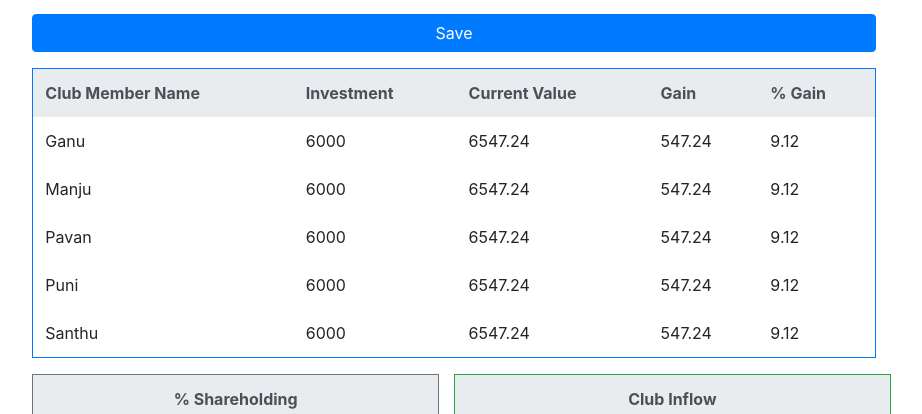
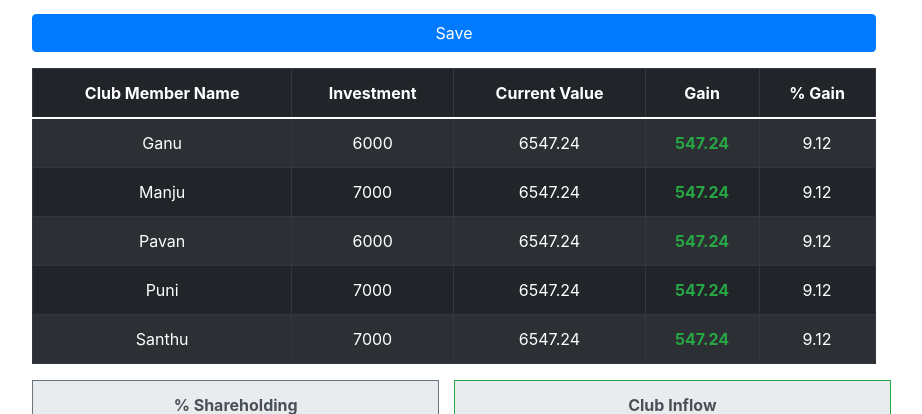
Before and after one commit to Pavan-Varadaraju/namma-investment-club, a React (Create React App) app: page / in a window 1280 px wide. Shown: the part 219-633 px from the top of the page, without its empty margins (186-1108 px from the left). Built offline with nearby package versions, Linux system fonts and the light colour scheme; no server answers; the database is empty.

Commit message:
Added dynamic data population with the help of mock response data

```diff
--- a/src/assets/constant.js
+++ b/src/assets/constant.js
@@ -1,7 +1,239 @@
 export const users = [
-    'Ganu',
-    'Manju',
-    'Pavan',
-    'Puni',
-    'Santhu'
-]
+  { FullName: "Ganu", UserId: 147 },
+  { FullName: "Manju", UserId: 258 },
+  { FullName: "Pavan", UserId: 369 },
+  { FullName: "Puni", UserId: 456 },
+  { FullName: "Santhu", UserId: 789 },
+];
+
+export const MutualFunds = {
+  QuantActiveFund: "Quant Active Fund",
+  QuantSmallCapFund: "Quant Small Cap Fund",
+};
+
+export const MutualFundsSchemeCodes = [
+  {
+    FundName: MutualFunds.QuantActiveFund,
+    SchemeCode: 120823,
+  },
+  {
+    FundName: MutualFunds.QuantSmallCapFund,
+    SchemeCode: 120828,
+  },
+];
+
+export const ContributionDetails = [
+  {
+    ContributionDate: "01/01/2021",
+    Contributors: [
+      {
+        Contributor: users[0],
+        ContributionAmount: 1000,
+      },
+      {
+        Contributor: users[1],
+        ContributionAmount: 1000,
+      },
+      {
+        Contributor: users[2],
+        ContributionAmount: 1000,
+      },
+      {
+        Contributor: users[3],
+        ContributionAmount: 1000,
+      },
+      {
+        Contributor: users[4],
+        ContributionAmount: 1000,
+      },
+    ],
+  },
+  {
+    ContributionDate: "01/02/2021",
+    Contributors: [
+      {
+        Contributor: users[0],
+        ContributionAmount: 1000,
+      },
+      {
+        Contributor: users[1],
+        ContributionAmount: 1000,
+      },
+      {
+        Contributor: users[2],
+        ContributionAmount: 1000,
+      },
+      {
+        Contributor: users[3],
+        ContributionAmount: 1000,
+      },
+      {
+        Contributor: users[4],
+        ContributionAmount: 1000,
+      },
+    ],
+  },
+  {
+    ContributionDate: "01/03/2021",
+    Contributors: [
+      {
+        Contributor: users[0],
+        ContributionAmount: 1000,
+      },
+      {
+        Contributor: users[1],
+        ContributionAmount: 1000,
+      },
+      {
+        Contributor: users[2],
+        ContributionAmount: 1000,
+      },
+      {
+        Contributor: users[3],
+        ContributionAmount: 1000,
+      },
+      {
+        Contributor: users[4],
+        ContributionAmount: 1000,
+      },
+    ],
+  },
+  {
+    ContributionDate: "01/04/2021",
+    Contributors: [
+      {
+        Contributor: users[0],
+        ContributionAmount: 1000,
+      },
+      {
+        Contributor: users[1],
+        ContributionAmount: 1000,
+      },
+      {
+        Contributor: users[2],
+        ContributionAmount: 1000,
+      },
+      {
+        Contributor: users[3],
+        ContributionAmount: 1000,
+      },
+      {
+        Contributor: users[4],
+        ContributionAmount: 1000,
+      },
+    ],
+  },
+  {
+    ContributionDate: "01/05/2021",
+    Contributors: [
+      {
+        Contributor: users[0],
+        ContributionAmount: 1000,
+      },
+      {
+        Contributor: users[1],
+        ContributionAmount: 1000,
+      },
+      {
+        Contributor: users[2],
+        ContributionAmount: 1000,
+      },
+      {
+        Contributor: users[3],
+        ContributionAmount: 1000,
+      },
+      {
+        Contributor: users[4],
+        ContributionAmount: 1000,
+      },
+    ],
+  },
+  {
+    ContributionDate: "01/06/2021",
+    Contributors: [
+      {
+        Contributor: users[0],
+        ContributionAmount: 1000,
+      },
+      {
+        Contributor: users[1],
+        ContributionAmount: 1000,
+      },
+      {
+        Contributor: users[2],
+        ContributionAmount: 1000,
+      },
+      {
+        Contributor: users[3],
+        ContributionAmount: 1000,
+      },
+      {
+        Contributor: users[4],
+        ContributionAmount: 1000,
+      },
+    ],
+  },
+  {
+    ContributionDate: "01/07/2021",
+    Contributors: [
+      {
+        Contributor: users[1],
+        ContributionAmount: 1000,
+      },
+
+      {
+        Contributor: users[3],
+        ContributionAmount: 1000,
+      },
+      {
+        Contributor: users[4],
+        ContributionAmount: 1000,
+      },
+    ],
+  },
+];
+
+export const InvestmentDetails = [
+  {
+    InvestmentCategory: "MutualFund",
+    FundName: MutualFunds.QuantActiveFund,
+    SchemeCode: 120823,
+    InvestedOn: "26/04/2021",
+    InvestedAmount: 20000,
+    FolioNumber: "5103843783",
+    Units: 61.15,
+    PurchasedNav: 327.05,
+    InvestedBy: "Pavan",
+    CurrentNav: 0,
+    CurrentValue: 0,
+    CurrentGain: 0,
+  },
+  {
+    InvestmentCategory: "MutualFund",
+    FundName: MutualFunds.QuantActiveFund,
+    SchemeCode: 120823,
+    InvestedOn: "07/05/2021",
+    InvestedAmount: 5000,
+    FolioNumber: "5104050426",
+    Units: 14.044,
+    PurchasedNav: 356.0139,
+    InvestedBy: "Manju",
+    CurrentNav: 0,
+    CurrentValue: 0,
+    CurrentGain: 0,
+  },
+  {
+    InvestmentCategory: "MutualFund",
+    FundName: MutualFunds.QuantSmallCapFund,
+    SchemeCode: 120828,
+    InvestedOn: "08/06/2021",
+    InvestedAmount: 5000,
+    FolioNumber: "5104050426",
+    Units: 44.664,
+    PurchasedNav: 111.9424,
+    InvestedBy: "Manju",
+    CurrentNav: 0,
+    CurrentValue: 0,
+    CurrentGain: 0,
+  },
+];
--- a/src/components/dashboard/dashboard.js
+++ b/src/components/dashboard/dashboard.js
@@ -4,6 +4,8 @@
 import { users } from "../../assets/constant";
 import Dropdown from "react-bootstrap/Dropdown";
 import DropdownButton from "react-bootstrap/DropdownButton";
+import Table from "react-bootstrap/Table";
+import * as Constants from "../../assets/constant";
 
 const Dashboard = () => {
   const initialValues = {
@@ -12,12 +14,13 @@
     investedDate: "",
   };
 
-  var [contributionDetails, setContributionDetails] = useState({});
+  var [contributionDetails, setContributionDetails] = useState(
+    Constants.ContributionDetails
+  );
+  var [userDetails, setUserDetails] = useState([]);
   var [investorName, setInvestorName] = useState("");
 
   var [values, setValues] = useState(initialValues);
-
-  const [investedDate, setInvestedDate] = useState(new Date());
 
   const handleChange = (e) => {
     console.log("e", e);
@@ -45,14 +48,35 @@
   };
 
   useEffect(() => {
-    firebaseDb.child("clubMemberContribution").on("value", (snapshot) => {
-      if (snapshot.val()) {
-        setContributionDetails({
-          ...snapshot.val(),
+    let usersList = [];
+    contributionDetails.forEach((contribution, ind) => {
+      contribution["Contributors"].forEach((contributor) => {
+        usersList.push(JSON.stringify(contributor["Contributor"]));
       });
+    });
+    usersList = usersList.filter((val, id, array) => array.indexOf(val) === id);
+    setUserDetails(usersList);
+    // firebaseDb.child("clubMemberContribution").on("value", (snapshot) => {
+    //   if (snapshot.val()) {
+    //     setContributionDetails({
+    //       ...snapshot.val(),
+    //     });
+    //   }
+    // });
+  }, []);
+
+  const getTotalContribution = (userId) => {
+    let totalContribution = 0;
+    contributionDetails.forEach((contribution) => {
+      contribution["Contributors"].forEach((contributor, ind) => {
+        if (contributor.Contributor["UserId"] === userId) {
+          totalContribution =
+            totalContribution + contributor.ContributionAmount;
         }
       });
-  }, []);
+    });
+    return totalContribution;
+  };
 
   return (
     <>
@@ -130,8 +154,8 @@
       </form>
       <div className="row">
         <div className="col">
-          <table className="table table-borderless table-stripped border border-primary">
-            <thead className="thead-light">
+          <Table striped bordered hover variant="dark" className="text-center">
+            <thead>
               <tr>
                 <th>Club Member Name</th>
                 <th>Investment</th>
@@ -141,47 +165,25 @@
               </tr>
             </thead>
             <tbody>
-              {/* {Object.keys(contributionDetails).map((id) => { */}
-              {/* return ( */}
+              {userDetails &&
+                userDetails.length > 0 &&
+                userDetails.map((user, ind) => {
+                  return (
                     <tr>
-                <td>Ganu</td>
-                <td>6000</td>
+                      <td>{JSON.parse(user)["FullName"]}</td>
+                      <td>
+                        {getTotalContribution(JSON.parse(user)["UserId"])}
+                      </td>
                       <td>6547.24</td>
-                <td>547.24</td>
+                      <td className="text-success">
+                        <strong>547.24</strong>
+                      </td>
                       <td>9.12</td>
                     </tr>
-              <tr>
-                <td>Manju</td>
-                <td>6000</td>
-                <td>6547.24</td>
-                <td>547.24</td>
-                <td>9.12</td>
-              </tr>
-              <tr>
-                <td>Pavan</td>
-                <td>6000</td>
-                <td>6547.24</td>
-                <td>547.24</td>
-                <td>9.12</td>
-              </tr>
-              <tr>
-                <td>Puni</td>
-                <td>6000</td>
-                <td>6547.24</td>
-                <td>547.24</td>
-                <td>9.12</td>
-              </tr>
-              <tr>
-                <td>Santhu</td>
-                <td>6000</td>
-                <td>6547.24</td>
-                <td>547.24</td>
-                <td>9.12</td>
-              </tr>
-              {/* );
-              })} */}
+                  );
+                })}
             </tbody>
-          </table>
+          </Table>
         </div>
         </div>
       <div className="row">
@@ -222,6 +224,7 @@
         </div>
         <div className="col">
           <div className="row">
+            {/* className="table table-borderless table-stripped border border-success" */}
             <table className="table table-borderless table-stripped border border-success">
               <thead className="thead-light text-center">
                 <tr>
--- a/src/components/investments/investments.js
+++ b/src/components/investments/investments.js
@@ -1,6 +1,39 @@
-import React from "react";
+import React, { useEffect, useState } from "react";
+import * as Constants from "../../assets/constant";
+import { getLatestNavs } from "../../services/api.services";
+import Card from "react-bootstrap/Card";
 
 const Investments = () => {
+  var [investmentDetails, setInvestmentDetails] = useState(
+    Constants.InvestmentDetails
+  );
+  var [totalInvestment, setTotalInvestment] = useState(0);
+  var [totalInvestmentNetworth, setTotalInvestmentNetworth] = useState(0);
+  var [totalGain, setTotalGain] = useState(0);
+
+  useEffect(() => {
+    let totalInv = 0;
+    let totalInvNetworth = 0;
+    let totGain = 0;
+    investmentDetails.forEach((inv, ind) => {
+      totalInv = totalInv + inv.InvestedAmount;
+
+      getLatestNavs(inv.SchemeCode).then((data) => {
+        inv["CurrentNav"] = data;
+        totalInvNetworth = totalInvNetworth + data * inv.Units;
+        totGain = totGain + (data * inv.Units - inv.InvestedAmount);
+        setInvestmentDetails([
+          ...investmentDetails.slice(0, ind),
+          inv,
+          ...investmentDetails.slice(ind + 1),
+        ]);
+        setTotalInvestmentNetworth(totalInvNetworth);
+        setTotalGain(totGain.toFixed(2));
+      });
+    });
+    setTotalInvestment(totalInv);
+  }, []);
+
   return (
     <>
       <div className="py-4">
@@ -11,7 +44,7 @@
       <div className="row">
         <div className="col">
           <table className="table table-borderless table-stripped border border-primary">
-            <thead className="thead-light">
+            <thead className="thead-light text-center">
               <tr>
                 <th>Fund Name</th>
                 <th>Invested Date</th>
@@ -20,56 +53,87 @@
                 <th>Units</th>
                 <th>Purchased NAV</th>
                 <th>Current NAV</th>
-                {/* <th>Current NAV</th> */}
                 <th>Current Value</th>
                 <th>Current Gain</th>
                 <th>Invested By</th>
               </tr>
             </thead>
             <tbody>
-              {/* {Object.keys(contributionDetails).map((id) => { */}
-              {/* return ( */}
-              <tr>
-                <td>Quant Active Fund</td>
-                <td>26-Apr-2021</td>
-                <td>20000</td>
-                <td>5103843783</td>
-                <td>61.15</td>
-                <td>327.05</td>
-                <td>368.1931</td>
-                <td>22515.0087</td>
-                <td>2515.90</td>
-                <td>Pavan</td>
-                {/* <td>9.12</td> */}
-              </tr>
-              <tr>
-              <td>Quant Active Fund</td>
-                <td>26-Apr-2021</td>
-                <td>20000</td>
-                <td>5103843783</td>
-                <td>61.15</td>
-                <td>327.05</td>
-                <td>368.1931</td>
-                <td>22515.0087</td>
-                <td>2515.90</td>
-                <td>Manju</td>
-              </tr>
-              <tr>
-              <td>Quant Small Cap Fund</td>
-                <td>26-Apr-2021</td>
-                <td>20000</td>
-                <td>5103843783</td>
-                <td>61.15</td>
-                <td>327.05</td>
-                <td>368.1931</td>
-                <td>22515.0087</td>
-                <td>2515.90</td>
-                <td>Manju</td>
-              </tr>
-              {/* );
-              })} */}
+              {investmentDetails &&
+                investmentDetails.length > 0 &&
+                investmentDetails.map((investment, ind) => {
+                  let currentGain = Number(
+                    investment.Units * investment.CurrentNav -
+                      investment.InvestedAmount
+                  ).toFixed(2);
+                  let currentValue = Number(
+                    investment.Units * investment.CurrentNav
+                  ).toFixed(2);
+                  return (
+                    <tr className="text-center">
+                      <td className="text-left">{investment.FundName}</td>
+                      <td>{investment.InvestedOn}</td>
+                      <td>{investment.InvestedAmount}</td>
+                      <td>{investment.FolioNumber}</td>
+                      <td>{investment.Units}</td>
+                      <td>{investment.PurchasedNav}</td>
+                      <td>{investment.CurrentNav}</td>
+                      <td className="text-right">{currentValue}</td>
+                      <td
+                        className={
+                          currentGain < 0
+                            ? "text-right text-danger"
+                            : "text-right text-success"
+                        }
+                      >
+                        <strong>{currentGain}</strong>
+                      </td>
+                      <td>{investment.InvestedBy}</td>
+                    </tr>
+                  );
+                })}
             </tbody>
           </table>
+        </div>
+      </div>
+      <div className="row">
+        <div className="col">
+          <Card bg="light" text="dark" className="text-center">
+            <Card.Header>
+              <strong>Total Investments</strong>
+            </Card.Header>
+            <Card.Body>
+              <Card.Title> {totalInvestment.toFixed(2)} </Card.Title>
+              {/* <Card.Text>
+                the bulk of the card's content.
+              </Card.Text> */}
+            </Card.Body>
+          </Card>
+        </div>
+
+        <div className="col">
+          <Card
+            bg={totalGain > 0 ? "success" : "danger"}
+            text="white"
+            className="text-center"
+          >
+            <Card.Header>
+              <strong> Total Gain </strong>
+            </Card.Header>
+            <Card.Body>
+              <Card.Title> {totalGain} </Card.Title>
+            </Card.Body>
+          </Card>
+        </div>
+        <div className="col">
+          <Card bg="primary" text="white" className="text-center">
+            <Card.Header>
+              <strong>Total Investment Networth </strong>
+            </Card.Header>
+            <Card.Body>
+              <Card.Title> {totalInvestmentNetworth.toFixed(2)} </Card.Title>
+            </Card.Body>
+          </Card>
         </div>
       </div>
     </>
--- /dev/null
+++ b/src/services/api.services.js
@@ -0,0 +1,13 @@
+export const getLatestNavs = (SchemeCode) => {
+  const fetchedData = fetch("https://api.mfapi.in/mf/" + SchemeCode)
+    .then((res) => res.json())
+    .then(
+      (result) => {
+        return Number(result.data[0].nav);
+      },
+      (error) => {
+        console.error("Error", error);
+      }
+    );
+    return fetchedData;
+};
```
Also changed, not shown: 1 other file (tests, documents, lock files or other folders). Lines whose indentation alone changed are shown as unchanged.
